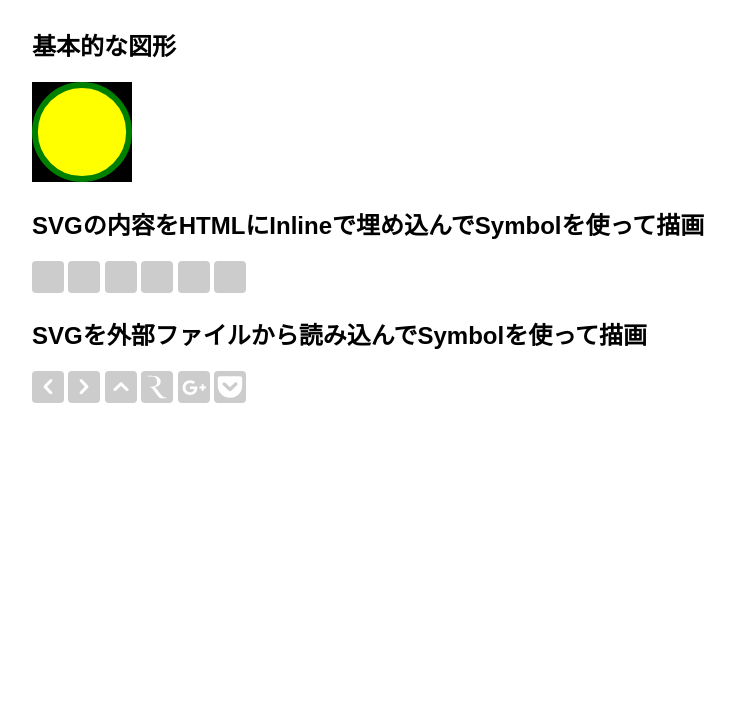
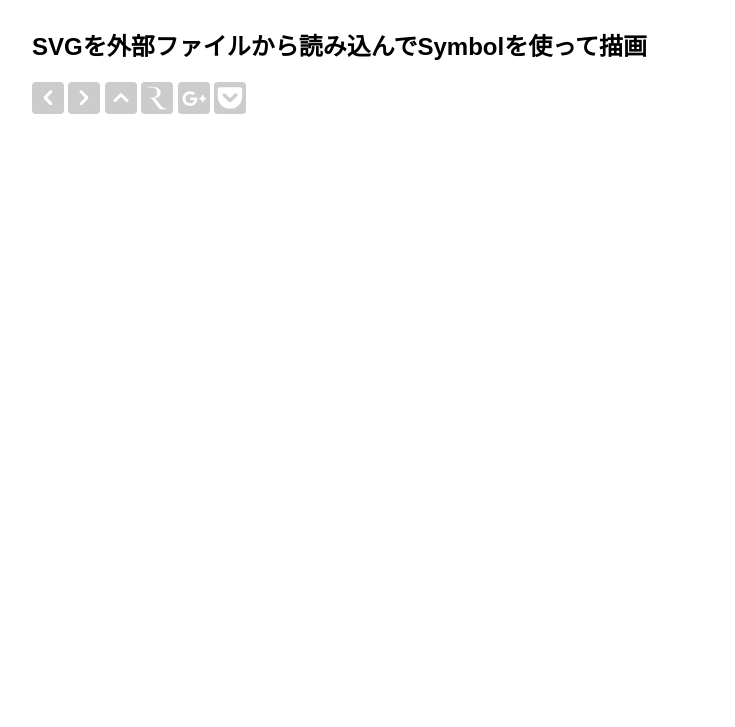
Before and after one commit to rriver/svg-sprite-workflow, a website: page index.html in a window 1280 px wide. Shown: the part 73-800 px from the top of the page, without its empty margins (46-781 px from the left). Drawn offline with Linux system fonts and the light colour scheme.

Commit message:
cleaned up index.html

```diff
--- a/index.html
+++ b/index.html
@@ -10,12 +10,6 @@
 	<title>SVG Basics</title>
 	<link rel="stylesheet" href="css/base.css">
 	<style>
-	svg {
-		background: #000;
-	}
-	.basic-shape {
-		width: 100px;
-	}
 	.hide {
 		display: none;
 	}
@@ -34,38 +28,7 @@
 <body>
 	<div class="row">
 		<div class="grid-12">
-			<h1>SVG Basics</h1>
-		</div>
-	</div>
-	<div class="row">
-		<div class="grid-12">
-			<h2>基本的な図形</h2>
-			<svg class="basic-shape" viewBox="0 0 170 170">
-				<circle cx="85" cy="85" r="80" stroke-width="10" stroke="green" fill="yellow" />
-			</svg>
-		</div>
-	</div>
-	<div class="row">
-		<div class="grid-12">
-			<h2>SVGの内容をHTMLにInlineで埋め込んでSymbolを使って描画</h2>
-			<svg class="icon">
-				<use xlink:href="#arrow-left" />
-			</svg>
-			<svg class="icon">
-				<use xlink:href="#arrow-right" />
-			</svg>
-			<svg class="icon">
-				<use xlink:href="#arrow-up" />
-			</svg>
-			<svg class="icon">
-				<use xlink:href="#rriver" />
-			</svg>
-			<svg class="icon">
-				<use xlink:href="#gplus" />
-			</svg>
-			<svg class="icon">
-				<use xlink:href="#pocket" />
-			</svg>
+			<h1>SVG Sprites Basics</h1>
 		</div>
 	</div>
 	<div class="row">
```
